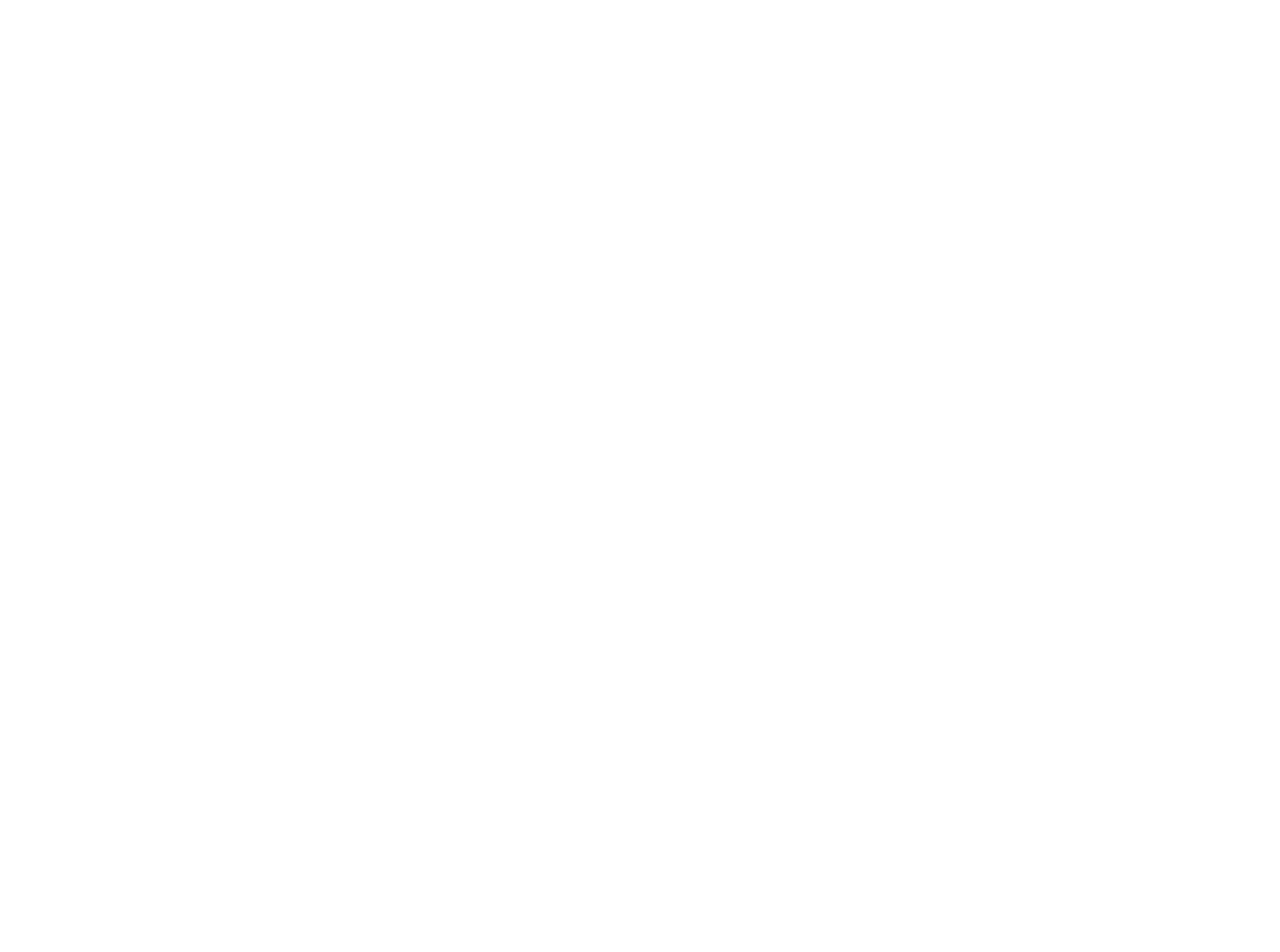
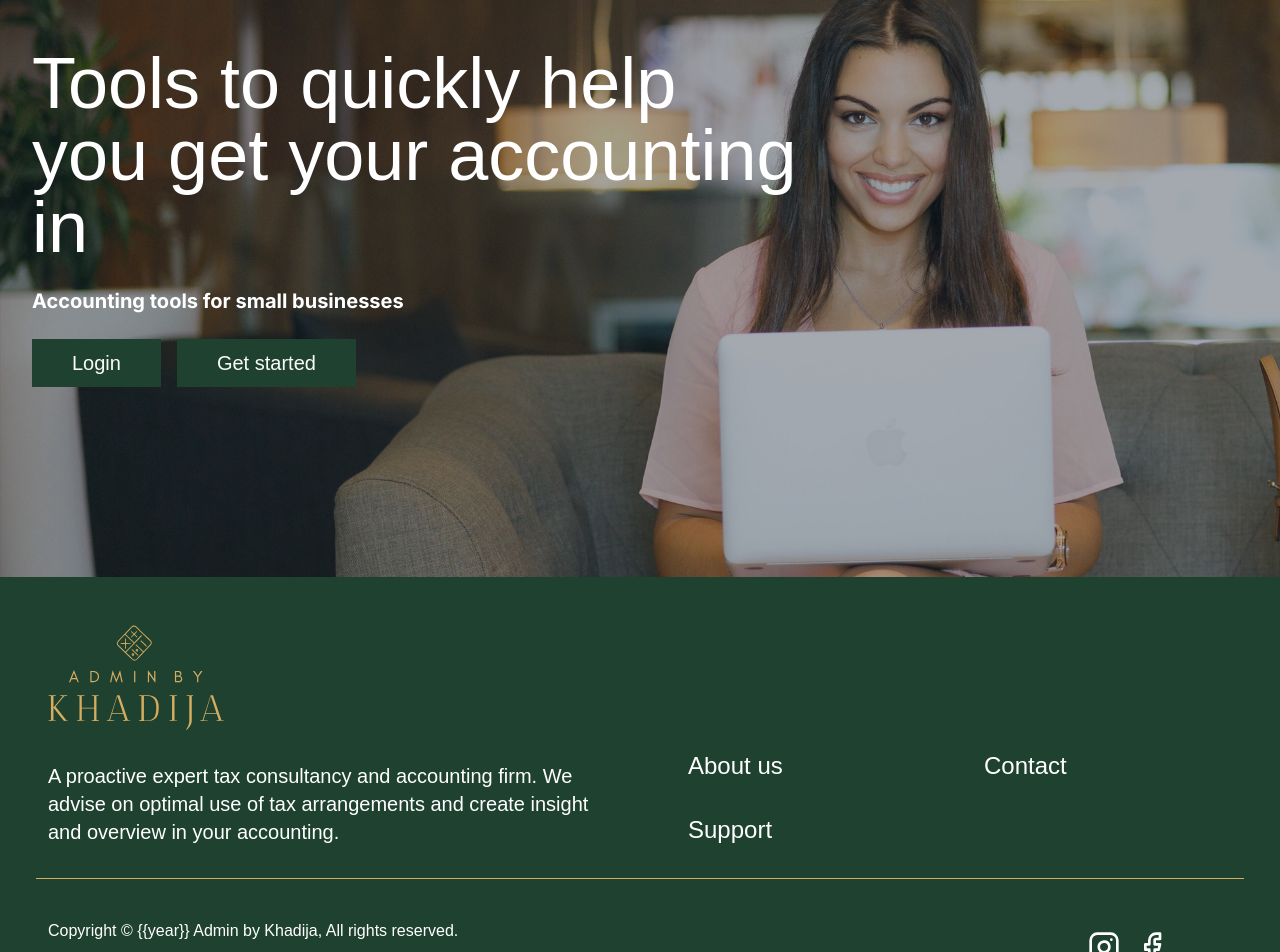
Before and after one commit to Softlio/accounting-tools, a Next.js app: page / in a window 1280 px wide. Shown: the part 279-1231 px from the top of the page. Before the commit the page ends 800 px from the top, so only its background shows below. Built offline with nearby package versions, Linux system fonts and the light colour scheme; a web font is replaced by a local one.

Commit message:
Added landing page

```diff
--- a/src/app/(landing)/page.tsx
+++ b/src/app/(landing)/page.tsx
@@ -1,5 +1,13 @@
+import Footer from "@/components/landing/Footer";
+import Hero from "@/components/landing/Hero";
+import Navbar from "@/components/landing/Navbar";
+
 const LandingPage = () => {
-  return <div>Landing page (Unprotected)</div>;
+  return <main>
+    <Navbar />
+    <Hero />
+    <Footer />
+  </main>;
 };
 
 export default LandingPage;
--- /dev/null
+++ b/src/components/landing/Footer.tsx
@@ -0,0 +1,72 @@
+import Image from 'next/image'
+import React from 'react'
+import translations from '@/translations/getTranslation'
+import Link from 'next/link'
+import { FacebookIcon, InstagramIcon } from 'lucide-react'
+
+const Footer = () => {
+    return (
+        <footer className="w-full bg-theme-primary py-12">
+            <div className='container flex gap-12 items-end mx-auto justify-between flex-col md:flex-row'>
+                <div className='space-y-8 max-w-xl flex flex-col max-md:items-center  mx-4'>
+                    <Link href={"https://adminbykhadija.nl/"}>
+                        <Image src="/images/logo-gold.svg" alt="Admin by Khadija" width={176} height={104} className='hover:opacity-60' />
+                    </Link>
+                    <p className='text-theme-light font-serif text-xl text-center md:text-left'>
+                        {translations.ladingPage.footer.excerpt}
+                    </p>
+                </div>
+                <ul className='grid grid-cols-3 text-center md:text-left md:grid-cols-2 text-theme-light transition-opacity font-serif text-2xl h-min gap-4 md:gap-8 max-w-xl w-full whitespace-nowrap'>
+                    <li>
+                        <Link href="https://adminbykhadija.nl/over-ons/" target='_blank'>
+                            <span className='hover:opacity-50'>
+                                {translations.ladingPage.footer.aboutUs}
+                            </span>
+                        </Link>
+                    </li>
+                    <li>
+                        <Link href="https://adminbykhadija.nl/contact-us/" target='_blank'>
+                            <span className='hover:opacity-50'>
+                                {translations.ladingPage.footer.contact}
+                            </span>
+                        </Link>
+                    </li>
+                    <li>
+                        <Link href="https://adminbykhadija.nl/contact-us/" target='_blank'>
+                            <span className='hover:opacity-50'>
+                                {translations.ladingPage.footer.support}
+                            </span>
+                        </Link>
+                    </li>
+                </ul>
+            </div>
+            <div className='container mx-auto'>
+                <hr className='border-theme-secondary my-8 mx-1' />
+            </div>
+            <div className='container mx-auto py-2 flex items-center'>
+                <div className='flex flex-col md:flex-row items-center justify-between w-full mx-4 gap-8'>
+                    <div className='space-y-2'>
+                        <p className='text-theme-light font-serif max-md:text-center'>
+                            {translations.ladingPage.footer.copyRight}
+                        </p>
+                        <p className='text-theme-light font-serif max-md:text-center'>
+                            <Link href="https://adminbykhadija.nl/algemene-voorwaarden/">
+                                {translations.ladingPage.footer.terms}
+                            </Link>
+                        </p>
+                    </div>
+                    <div className='flex md:pr-16 gap-4'>
+                        <Link href='https://www.instagram.com/adminbykhadija/'>
+                            <InstagramIcon size={32} className='text-theme-light hover:text-theme-secondary transition-colors' />
+                        </Link>
+                        <Link href='https://www.facebook.com/people/Boekhouder-Khadija/100068015234539/'>
+                            <FacebookIcon size={32} className='text-theme-light hover:text-theme-secondary transition-colors' />
+                        </Link>
+                    </div>
+                </div>
+            </div>
+        </footer>
+    )
+}
+
+export default Footer
--- /dev/null
+++ b/src/components/landing/Hero.tsx
@@ -0,0 +1,36 @@
+import Image from 'next/image'
+import React from 'react'
+import translations from '@/translations/getTranslation'
+import { Button } from '../ui/button'
+import Link from 'next/link'
+
+const Hero = () => {
+    return (
+        <header className='relative z-auto w-full h-[90dvh] flex justify-center flex-col'>
+            <Image src="/images/hero-1.jpg" alt="Hero 1" className='object-cover absolute z-0 w-full h-full' width={2000} height={1393} />
+            <div className='absolute inset-0 bg-theme-dark bg-opacity-40 z-[1] w-full h-full' />
+            <div className='z-10 container mx-auto space-y-6'>
+                <h1 className='text-5xl md:text-7xl font-serif text-theme-light lg:max-w-3xl'>
+                    {translations.ladingPage.hero.slogan}
+                </h1>
+                <p className="text-xl font-bold text-theme-light">
+                    {translations.ladingPage.hero.description}
+                </p>
+                <div className='font-serif flex gap-4 flex-wrap'>
+                    <Button size={"lg"} asChild className='text-xl px-10 py-6 hover:bg-theme-secondary transition-colors duration-300'>
+                        <Link href='/login'>
+                            {translations.ladingPage.hero.loginButton}
+                        </Link>
+                    </Button>
+                    <Button size={"lg"} asChild className='text-xl px-10 py-6 hover:bg-theme-secondary transition-colors duration-300'>
+                        <Link href='/register'>
+                            {translations.ladingPage.hero.registerButton}
+                        </Link>
+                    </Button>
+                </div>
+            </div>
+        </header>
+    )
+}
+
+export default Hero
--- /dev/null
+++ b/src/components/landing/Navbar.tsx
@@ -0,0 +1,24 @@
+import Image from 'next/image'
+import Link from 'next/link'
+import React from 'react'
+import { Button } from '../ui/button'
+import translations from '@/translations/getTranslation'
+
+const Navbar = () => {
+    return (
+        <div className='w-full sticky top-0 z-50 bg-theme-dark shadow-md py-4'>
+            <nav className='container mx-auto flex justify-between items-center max-sm:px-2'>
+                <Link href="/">
+                    <Image src="/images/logo-gold.svg" alt="Admin by Khadija" width={176} height={104} className='max-sm:h-16' />
+                </Link>
+                <Button size={"lg"} asChild className='text-xl px-10 py-6 bg-theme-secondary transition-colors duration-300 font-serif font-bold max-sm:hidden'>
+                    <Link href='/register'>
+                        {translations.ladingPage.navbar.getStarted}
+                    </Link>
+                </Button>
+            </nav>
+        </div>
+    )
+}
+
+export default Navbar
--- a/src/translations/en.ts
+++ b/src/translations/en.ts
@@ -39,4 +39,25 @@
     missingFields: "Missing fields",
     alreadyExists: "User already exists",
   },
+  ladingPage: {
+    hero: {
+      slogan: "Tools to quickly help you get your accounting in",
+      description: "Accounting tools for small businesses",
+      loginButton: "Login",
+      registerButton: "Get started",
+    },
+    footer: {
+      excerpt:
+        "A proactive expert tax consultancy and accounting firm. We advise on optimal use of tax arrangements and create insight and overview in your accounting.",
+      aboutUs: "About us",
+      contact: "Contact",
+      support: "Support",
+      copyRight: "Copyright © {{year}} Admin by Khadija, All rights reserved.",
+      terms:
+        "KvKnummer is: 74388363 | Btw-nummer: NL002292190B32 | Terms and Conditions",
+    },
+    navbar: {
+      getStarted: "Get started",
+    },
+  },
 } as const;
```
Also changed, not shown: public/images/hero-1.jpg (added).
